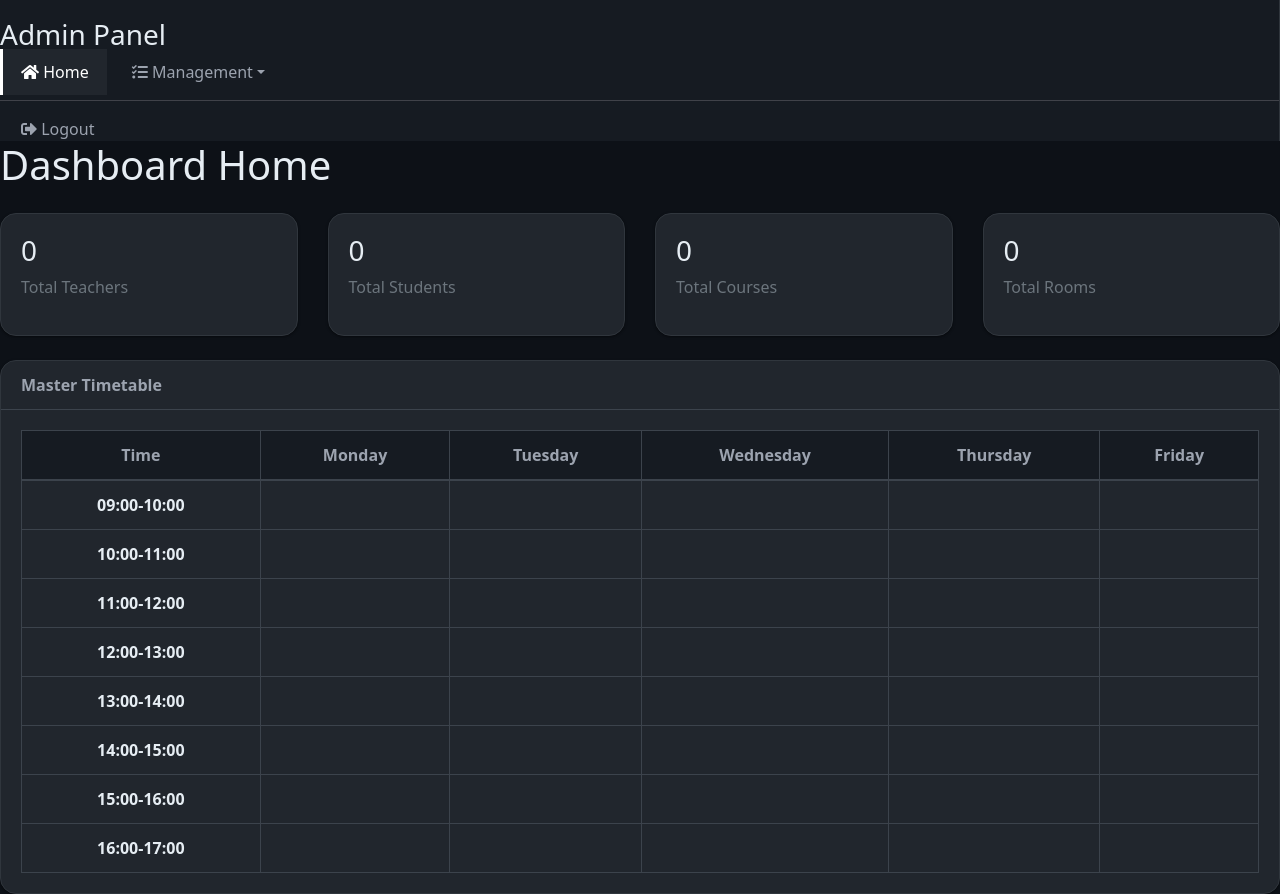
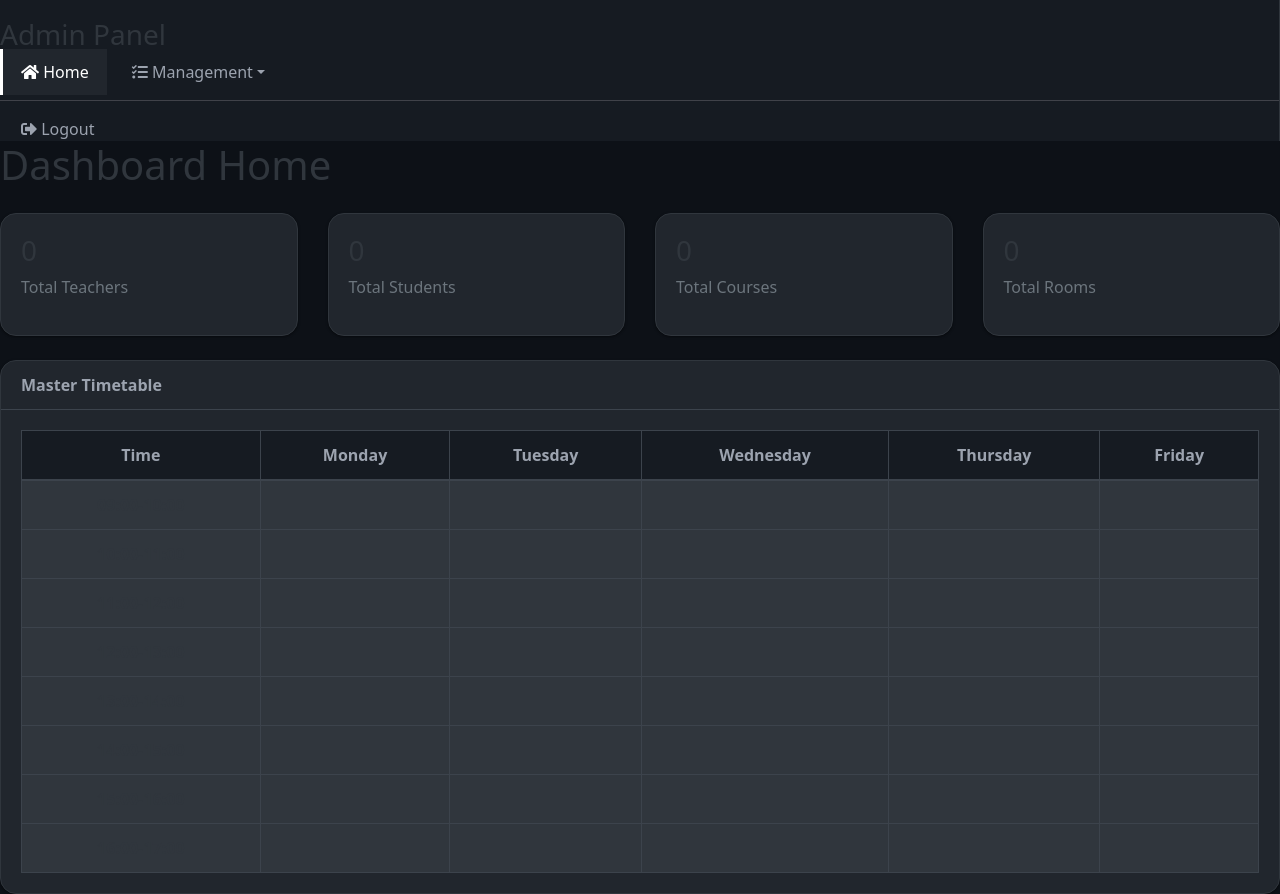
Before and after one commit to 1Yosh1/timetable, a PHP site: page /admin_dashboard.php in a window 1280 px wide. Run offline with PHP 8.4, Linux system fonts and the light colour scheme; the visitor is signed in with stand-in values (Sample User, id 1); data that the repository does not hold is empty.

Commit message:
Final Version 3

```diff
--- a/css/styles.css
+++ b/css/styles.css
@@ -7,7 +7,7 @@
     --bg-accent-hover: linear-gradient(135deg, #1d4ed8, #6d28d9);
     --border-color: #30363d;
     --divider-color: #3c434c;
-    --text-primary: #e6edf3;
+    --text-primary: #30363d;
     --text-secondary: #9ca3af;
     --text-faint: #6b7280;
     --text-hover: #ffffff;
@@ -133,7 +133,7 @@ a:focus-visible {
     background: var(--bg-alt);
 }
 .table tbody tr {
-    background: transparent;
+    background: var(--text-primary);
     transition: background var(--transition-fast);
 }
 .table tbody tr:hover {
```
Also changed, not shown: teacher_dashboard.php (+4 -4 lines), README.md.
